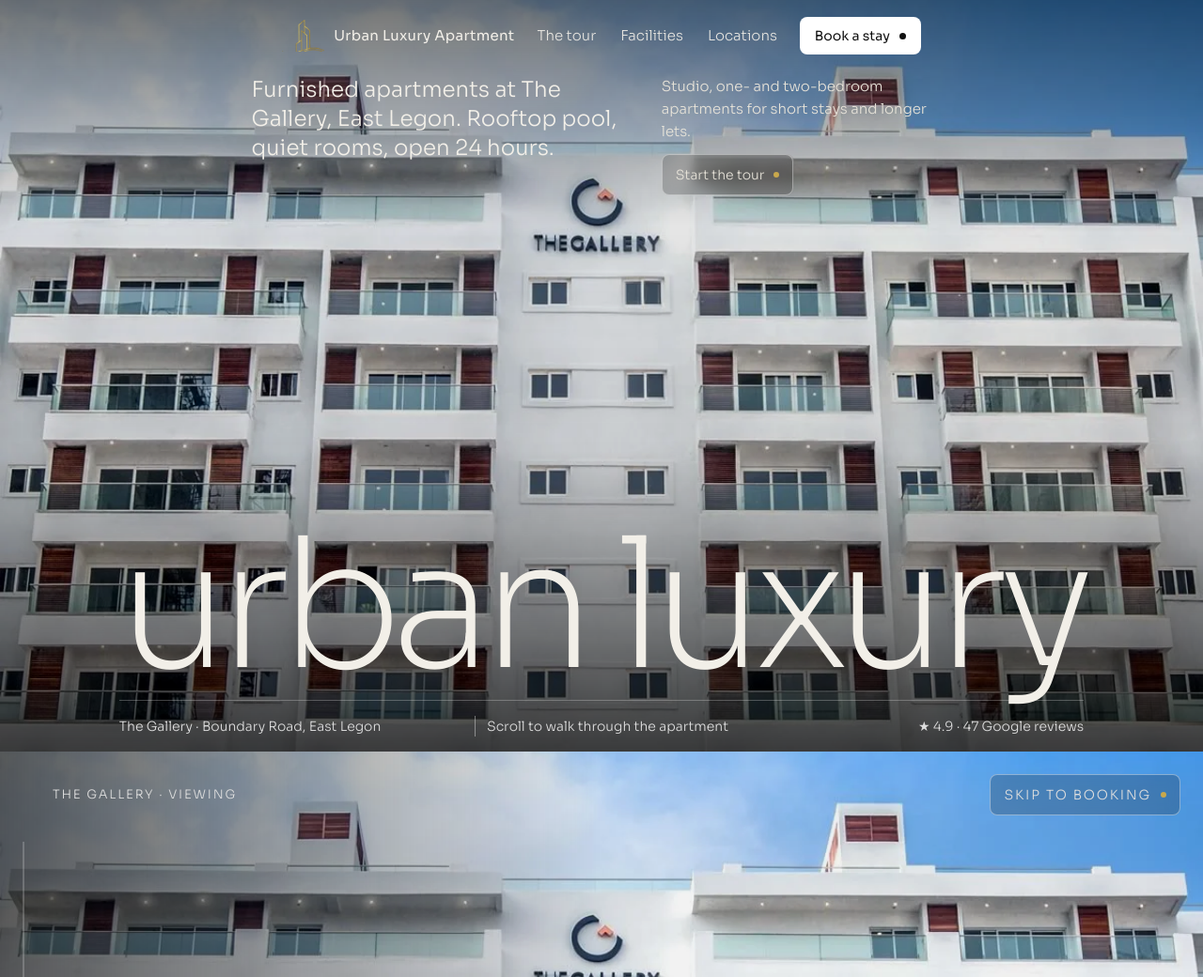
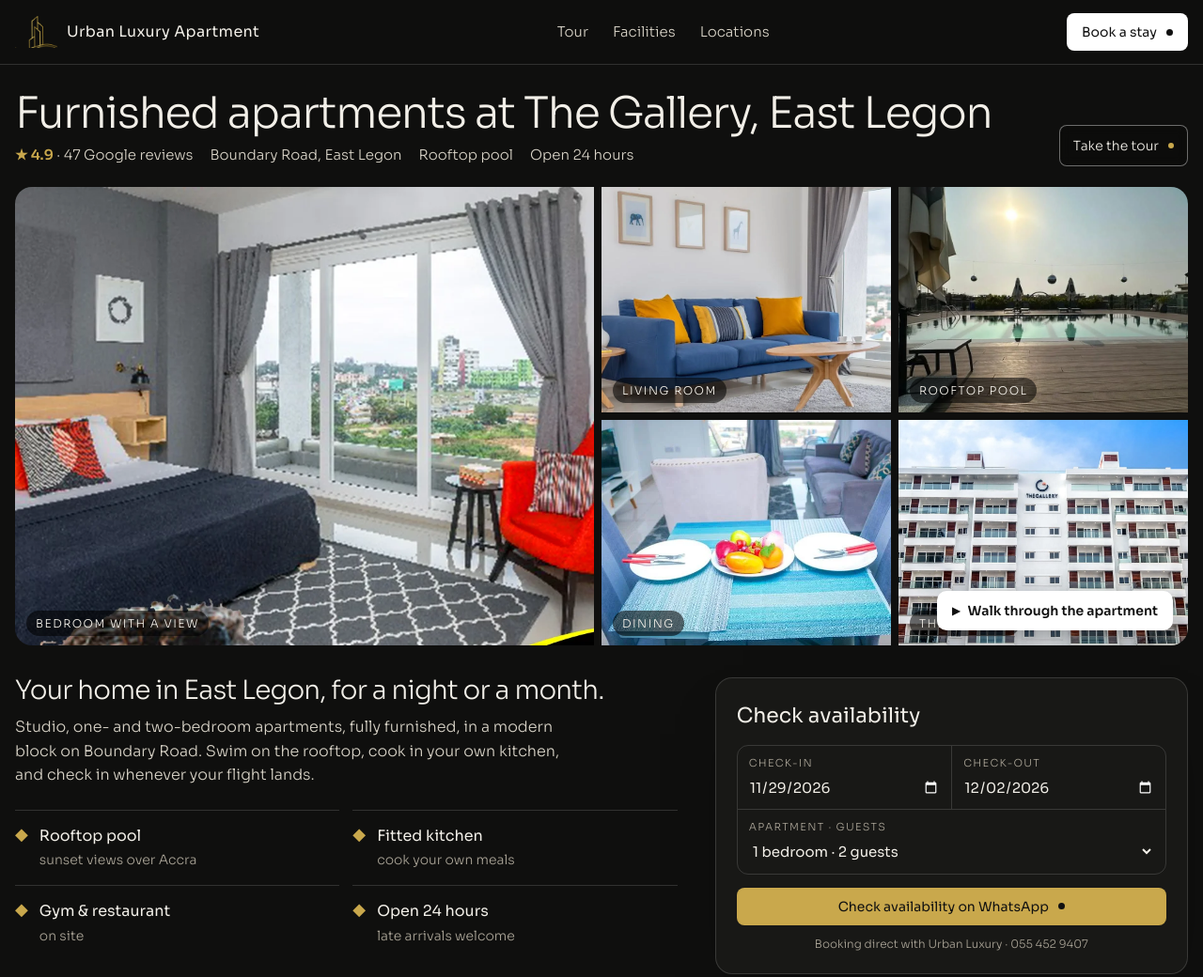
Before and after one commit to josephbortey2003-droid/urbanluxury-demo, a plain HTML site: page index.html in a window 1280 px wide. Shown: the top 1040 px of the page at 94% size. Drawn offline with Linux system fonts and the light colour scheme.

Commit message:
Listing-style opening: gallery, rating, availability card
Co-Authored-By: Claude Opus 5.5 <noreply@anthropic.com>

```diff
--- a/index.html
+++ b/index.html
@@ -36,25 +36,57 @@ a{color:inherit}
 .ghost{display:inline-flex;align-items:center;gap:10px;border:1px solid rgba(255,255,255,.4);border-radius:8px;padding:10px 14px;font-size:14px;text-decoration:none;background:rgba(0,0,0,.2);backdrop-filter:blur(6px)}
 .ghost::after{content:"";width:6px;height:6px;border-radius:50%;background:var(--gold)}
 
-/* hero */
-.hero{position:relative;min-height:min(100vh,920px);display:flex;flex-direction:column;overflow:hidden}
-.hero>img{position:absolute;inset:0;width:100%;height:100%;object-fit:cover;object-position:50% 40%}
-.hero::before{content:"";position:absolute;inset:0;background:linear-gradient(180deg,rgba(0,0,0,.55),rgba(0,0,0,.1) 30%,rgba(0,0,0,.15) 60%,rgba(0,0,0,.75));z-index:1}
-.hero>*:not(img){position:relative;z-index:2}
-.nav{display:flex;align-items:center;gap:24px;padding-top:calc(18px + env(safe-area-inset-top,0px))}
+/* hero: listing-style opening — nav, title row with rating, 5-photo gallery with tour button, booking card */
+.top{position:relative;z-index:30;background:rgba(15,15,14,.9);backdrop-filter:blur(10px);border-bottom:1px solid var(--line)}
+.nav{display:flex;align-items:center;gap:24px;padding-block:calc(14px + env(safe-area-inset-top,0px)) 14px}
 .brand{display:flex;align-items:center;gap:10px;text-decoration:none}
 .brand img{height:34px}
-.brand span{font-weight:400;font-size:15px;letter-spacing:.02em}
-.nav nav{display:flex;gap:26px;margin-inline:auto;font-size:15px}
-.nav nav a{text-decoration:none;opacity:.9}.nav nav a:hover{color:var(--gold)}
-.statement{display:flex;justify-content:space-between;gap:30px;margin-top:22px}
-.statement p{font-size:clamp(18px,1.8vw,24px);line-height:1.35;max-width:24ch}
-.statement .r{max-width:28ch;font-size:15px;color:#e6e2d8;display:flex;flex-direction:column;gap:12px;align-items:flex-start}
-.word{margin-top:auto;font-weight:200;font-size:clamp(68px,15vw,250px);letter-spacing:-.06em;line-height:.8;white-space:nowrap}
-.rail{display:grid;grid-template-columns:1fr auto 1fr;gap:16px;align-items:center;border-top:1px solid rgba(255,255,255,.25);margin-top:22px;padding-block:16px calc(16px + env(safe-area-inset-bottom,0px));font-size:14px;color:#ddd}
-.rail .c{border-left:1px solid rgba(255,255,255,.4);padding-left:12px}
-.rail .r{text-align:right}
-@media (max-width:820px){.nav nav{display:none}.nav{justify-content:space-between}.statement{flex-direction:column}.word{font-size:clamp(56px,17vw,120px);white-space:normal}.rail{grid-template-columns:1fr}.rail .c,.rail .r{display:none}}
+.brand span{font-weight:400;font-size:16px;letter-spacing:.02em}
+.nav nav{display:flex;gap:26px;margin-inline:auto;font-size:15px;color:#d8d3c7}
+.nav nav a{text-decoration:none}.nav nav a:hover{color:var(--gold)}
+.listing{padding-block:28px 10px}
+.titlerow{display:flex;justify-content:space-between;align-items:end;gap:20px;flex-wrap:wrap}
+.titlerow h1{font-size:clamp(30px,3.6vw,48px);font-weight:300;letter-spacing:-.03em}
+.meta{display:flex;flex-wrap:wrap;gap:8px 18px;margin-top:10px;color:#d8d3c7;font-size:15px}
+.meta b{color:var(--gold);font-weight:600}
+.titlerow .acts{display:flex;gap:10px}
+.gallery{position:relative;display:grid;grid-template-columns:2fr 1fr 1fr;grid-template-rows:240px 240px;gap:8px;margin-top:22px;border-radius:18px;overflow:hidden}
+.gallery img{width:100%;height:100%;object-fit:cover;display:block;transition:transform .5s}
+.gallery figure{margin:0;overflow:hidden;position:relative}
+.gallery figure:hover img{transform:scale(1.04)}
+.gallery .g1{grid-row:span 2}
+.gallery figcaption{position:absolute;left:12px;bottom:10px;font-size:12px;letter-spacing:.12em;text-transform:uppercase;background:rgba(0,0,0,.55);padding:4px 10px;border-radius:999px}
+.gallery .tourbtn{position:absolute;right:16px;bottom:16px;z-index:2;background:#fff;color:#111;border-radius:10px;padding:12px 16px;font:600 14px var(--sans);text-decoration:none;display:flex;align-items:center;gap:8px;box-shadow:0 10px 30px rgba(0,0,0,.35)}
+.gallery .tourbtn::before{content:"▶";font-size:11px}
+.below{display:grid;grid-template-columns:minmax(0,1.4fr) minmax(0,1fr);gap:40px;padding-block:34px 70px;align-items:start}
+.below h2{font-size:28px;font-weight:300}
+.below .lead{color:#d8d3c7;margin-top:12px;max-width:52ch}
+.hl{display:grid;grid-template-columns:repeat(2,minmax(0,1fr));gap:14px;margin-top:24px}
+.hl div{display:flex;gap:12px;align-items:flex-start;border-top:1px solid var(--line);padding-top:14px}
+.hl i{font-style:normal;color:var(--gold);font-size:18px;line-height:1.3}
+.hl b{display:block;font-weight:400}
+.hl span{color:var(--soft);font-size:14px}
+.card{position:sticky;top:90px;background:var(--panel);border:1px solid var(--line);border-radius:18px;padding:22px;box-shadow:0 30px 60px -30px rgba(0,0,0,.6)}
+.card .from{font-size:14px;color:var(--soft)}
+.card .from b{color:var(--text);font-size:22px;font-weight:400}
+.card .grid2{display:grid;grid-template-columns:1fr 1fr;border:1px solid var(--line);border-radius:12px;overflow:hidden;margin-top:14px}
+.card .grid2>div{padding:10px 12px;min-width:0}
+.card .grid2>div+div{border-left:1px solid var(--line)}
+.card .grid2 .full{grid-column:1/-1;border-left:0;border-top:1px solid var(--line)}
+.card label{display:block;font-size:11px;letter-spacing:.12em;text-transform:uppercase;color:var(--soft);margin-bottom:4px}
+.card input,.card select{width:100%;min-width:0;border:0;background:transparent;color:var(--text);font:400 15px var(--sans);padding:0}
+.card .pillbtn{width:100%;justify-content:center;margin-top:14px;background:var(--gold);color:#111}
+.card .pillbtn::after{background:#111}
+.card .note{font-size:12px;color:var(--soft);text-align:center;margin-top:10px}
+@media (max-width:900px){
+  .nav nav{display:none}.nav{justify-content:space-between}
+  .gallery{grid-template-columns:1fr 1fr;grid-template-rows:260px 150px}
+  .gallery .g1{grid-column:1/-1;grid-row:auto}
+  .gallery .g4,.gallery .g5{display:none}
+  .below{grid-template-columns:1fr}
+  .card{position:static}
+  .titlerow .acts{display:none}
+}
 
 /* tour */
 .tour{position:relative}
@@ -124,20 +156,49 @@ footer img{height:30px}
 </head>
 <body>
 
-<header class="hero" id="top">
-  <img src="img/exterior.webp" alt="The Gallery apartment building on Boundary Road, East Legon">
-  <div class="wrap nav">
-    <a class="brand" href="#top"><img src="img/mark.png" alt=""><span>Urban Luxury Apartment</span></a>
-    <nav aria-label="Sections"><a href="#tour">The tour</a><a href="#facilities">Facilities</a><a href="#locations">Locations</a></nav>
-    <a class="pillbtn" href="#book">Book a stay</a>
+<div class="top"><div class="wrap nav">
+  <a class="brand" href="#top"><img src="img/mark.png" alt=""><span>Urban Luxury Apartment</span></a>
+  <nav aria-label="Sections"><a href="#tour">Tour</a><a href="#facilities">Facilities</a><a href="#locations">Locations</a></nav>
+  <a class="pillbtn" href="#book">Book a stay</a>
+</div></div>
+
+<header class="wrap listing" id="top">
+  <div class="titlerow">
+    <div>
+      <h1>Furnished apartments at The Gallery, East Legon</h1>
+      <div class="meta"><span><b>★ 4.9</b> · 47 Google reviews</span><span>Boundary Road, East Legon</span><span>Rooftop pool</span><span>Open 24 hours</span></div>
+    </div>
+    <div class="acts"><a class="ghost" href="#tour">Take the tour</a></div>
   </div>
-  <div class="wrap statement">
-    <p>Furnished apartments at The Gallery, East Legon. Rooftop pool, quiet rooms, open 24 hours.</p>
-    <div class="r">Studio, one- and two-bedroom apartments for short stays and longer lets.<a class="ghost" href="#tour">Start the tour</a></div>
+  <div class="gallery">
+    <figure class="g1"><img src="img/bedroom2.webp" alt="Bedroom with a red armchair and floor-to-ceiling windows over the city"><figcaption>Bedroom with a view</figcaption></figure>
+    <figure class="g2"><img src="img/living.webp" alt="Living room with a blue sofa"><figcaption>Living room</figcaption></figure>
+    <figure class="g3"><img src="img/pool.webp" alt="Rooftop pool at sunset"><figcaption>Rooftop pool</figcaption></figure>
+    <figure class="g4"><img src="img/dining.webp" alt="Dining table set for two"><figcaption>Dining</figcaption></figure>
+    <figure class="g5"><img src="img/exterior.webp" alt="The Gallery building"><figcaption>The Gallery</figcaption></figure>
+    <a class="tourbtn" href="#tour">Walk through the apartment</a>
   </div>
-  <div class="wrap" style="margin-top:auto">
-    <h1 class="word">urban luxury</h1>
-    <div class="rail"><span>The Gallery · Boundary Road, East Legon</span><span class="c">Scroll to walk through the apartment</span><span class="r">★ 4.9 · 47 Google reviews</span></div>
+  <div class="below">
+    <div>
+      <h2>Your home in East Legon, for a night or a month.</h2>
+      <p class="lead">Studio, one- and two-bedroom apartments, fully furnished, in a modern block on Boundary Road. Swim on the rooftop, cook in your own kitchen, and check in whenever your flight lands.</p>
+      <div class="hl">
+        <div><i>◆</i><p><b>Rooftop pool</b><span>sunset views over Accra</span></p></div>
+        <div><i>◆</i><p><b>Fitted kitchen</b><span>cook your own meals</span></p></div>
+        <div><i>◆</i><p><b>Gym &amp; restaurant</b><span>on site</span></p></div>
+        <div><i>◆</i><p><b>Open 24 hours</b><span>late arrivals welcome</span></p></div>
+      </div>
+    </div>
+    <aside class="card" aria-label="Check availability">
+      <p class="from"><b>Check availability</b></p>
+      <div class="grid2">
+        <div><label for="hci">Check-in</label><input id="hci" type="date"></div>
+        <div><label for="hco">Check-out</label><input id="hco" type="date"></div>
+        <div class="full"><label for="hap">Apartment · guests</label><select id="hap"><option>Studio · 1–2 guests</option><option selected>1 bedroom · 2 guests</option><option>2 bedrooms · 3–4 guests</option></select></div>
+      </div>
+      <a class="pillbtn" id="hsend" href="#" target="_blank" rel="noopener">Check availability on WhatsApp</a>
+      <p class="note">Booking direct with Urban Luxury · 055 452 9407</p>
+    </aside>
   </div>
 </header>
 
@@ -273,6 +334,19 @@ document.querySelectorAll('[data-loc]').forEach(a=>a.addEventListener('click',()
 $('bk').addEventListener('submit',e=>e.preventDefault());
 upd();
 })();
+
+// hero availability card
+(function(){
+  const $=id=>document.getElementById(id), iso=d=>d.toISOString().slice(0,10), now=Date.now();
+  $('hci').value=iso(new Date(now+10*864e5)); $('hco').value=iso(new Date(now+13*864e5)); $('hci').min=iso(new Date(now));
+  const fmt=v=>v?new Date(v+'T12:00').toLocaleDateString('en-GB',{weekday:'short',day:'numeric',month:'short'}):'?';
+  function upd(){
+    const n=Math.round((new Date($('hco').value)-new Date($('hci').value))/864e5);
+    const m=`Hello Urban Luxury, is this available?\nThe Gallery, East Legon\n${$('hap').value}\n${fmt($('hci').value)} → ${fmt($('hco').value)}${n>0?` (${n} night${n>1?'s':''})`:''}`;
+    $('hsend').href='https://wa.me/233554529407?text='+encodeURIComponent(m);
+  }
+  ['hci','hco','hap'].forEach(id=>$(id).addEventListener('input',upd)); upd();
+})();
 </script>
 
 </body>
```
